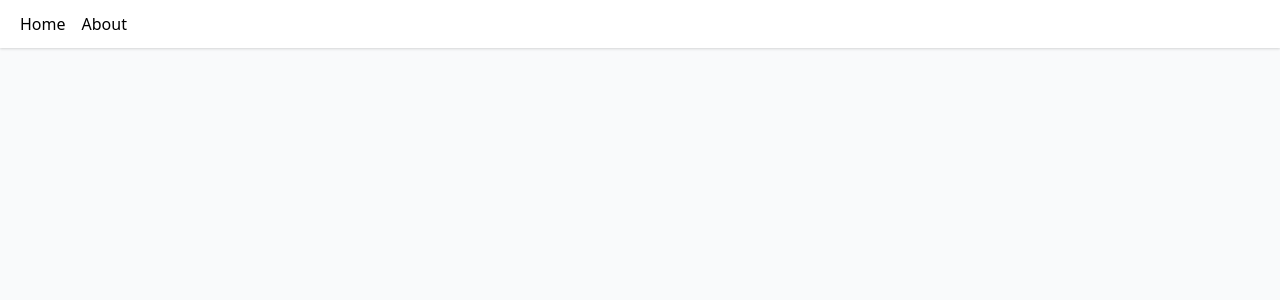
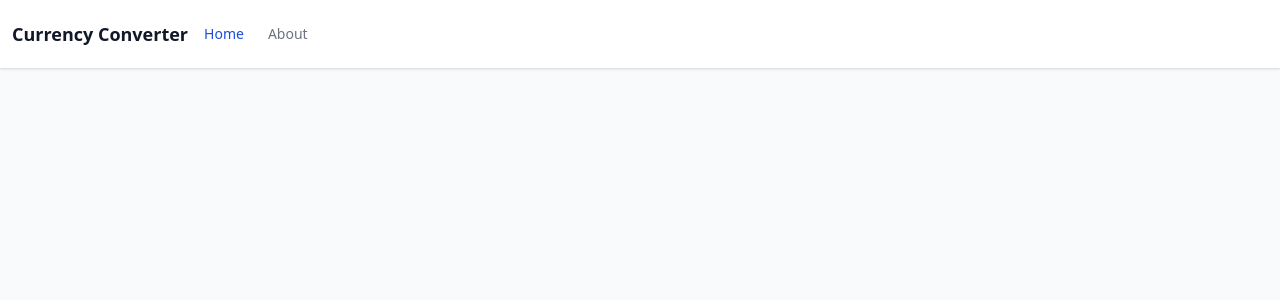
Before and after one commit to Uvacoder/vue-currency-converter, a Vue app: page / in a window 1280 px wide. Shown: the top 300 px of the page. Built offline with nearby package versions, Linux system fonts and the light colour scheme; no server answers.

Commit message:
style(header): add header layout with mobile menu

```diff
--- a/src/components/header.vue
+++ b/src/components/header.vue
@@ -1,8 +1,55 @@
 <template>
   <header class="bg-white shadow">
-    <nav class="container mx-auto px-3 py-3">
-      <router-link class="mx-2" to="/">Home</router-link>
-      <router-link class="mx-2" to="/about">About</router-link>
+    <nav class="lg:container lg:mx-auto px-3 py-3">
+      <div class="flex flex-col md:flex-row md:items-center">
+        <div class="flex justify-between items-center">
+          <div class="flex items-center">
+            <h1 class="text-gray-900 text-lg font-bold py-2">
+              Currency Converter
+            </h1>
+          </div>
+          <div class="flex md:hidden">
+            <button
+              @click.prevent="isOpen = !isOpen"
+              type="button"
+              class="
+                text-gray-500
+                hover:text-gray-600
+                focus:outline-none focus:text-gray-600
+              "
+              aria-label="toggle menu"
+            >
+              <svg viewBox="0 0 24 24" class="h-6 w-6 fill-current">
+                <path
+                  fill-rule="evenodd"
+                  d="M4 5h16a1 1 0 0 1 0 2H4a1 1 0 1 1 0-2zm0 6h16a1 1 0 0 1 0 2H4a1 1 0 0 1 0-2zm0 6h16a1 1 0 0 1 0 2H4a1 1 0 0 1 0-2z"
+                ></path>
+              </svg>
+            </button>
+          </div>
+        </div>
+
+        <div class="md:flex items-center" :class="isOpen ? 'block' : 'hidden'">
+          <div
+            class="flex flex-col mt-2 md:flex-row md:mt-0 md:mx-1 items-start"
+          >
+            <router-link
+              v-for="router in routerLinks"
+              :key="router.to"
+              class="
+                text-gray-500
+                hover:text-gray-900
+                md:px-3
+                py-2
+                text-sm
+                font-medium
+              "
+              :to="router.to"
+              >{{ router.name }}</router-link
+            >
+          </div>
+        </div>
+      </div>
     </nav>
   </header>
 </template>
@@ -11,5 +58,23 @@
 import { Component, Vue } from "vue-property-decorator";
 
 @Component
-export default class Header extends Vue {}
+export default class Header extends Vue {
+  isOpen = false;
+  routerLinks = [
+    {
+      name: "Home",
+      to: "/",
+    },
+    {
+      name: "About",
+      to: "/about",
+    },
+  ];
+}
 </script>
+
+<style lang="scss" scoped>
+.router-link-exact-active {
+  @apply text-blue-700;
+}
+</style>
```
